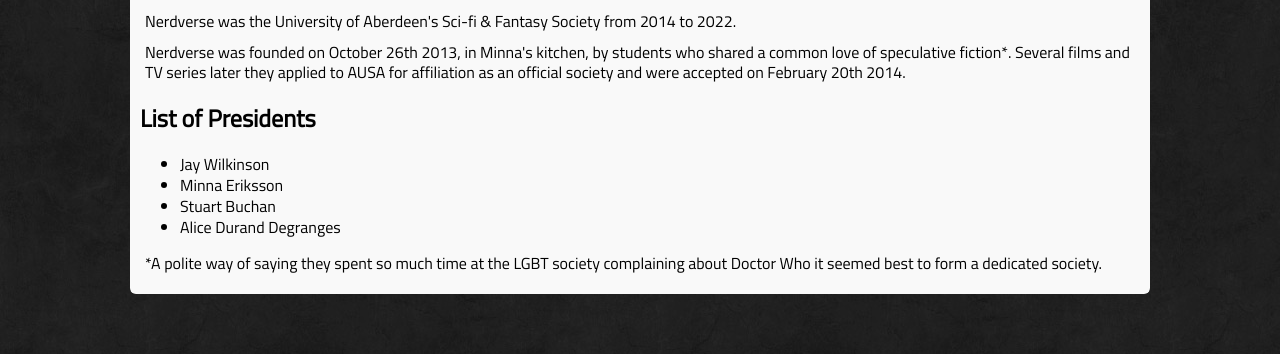
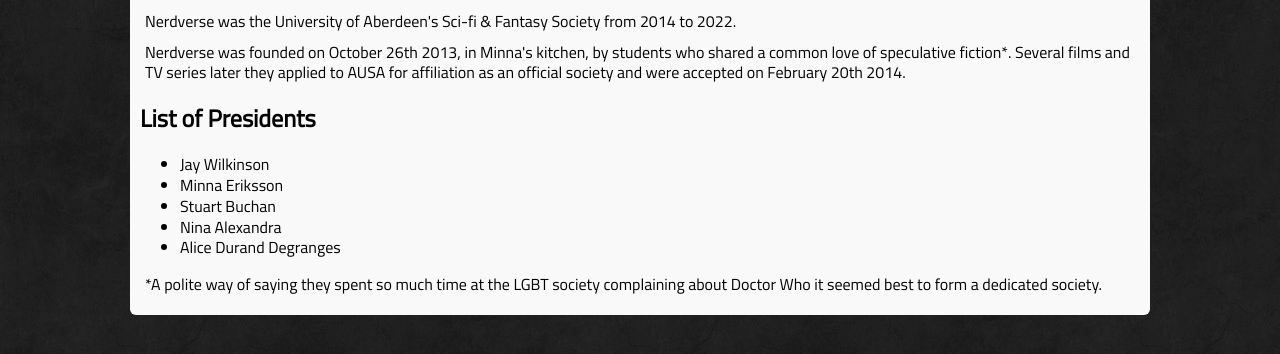
Before and after one commit to kittsville/nerdverse.co.uk, a plain HTML site: page index.html in a window 1280 px wide. Shown: the part 218-572 px from the top of the page. Drawn offline with Linux system fonts and the light colour scheme.

Commit message:
Add Nina to list of presidents

```diff
--- a/index.html
+++ b/index.html
@@ -85,6 +85,7 @@
 				<li>Jay Wilkinson</li>
 				<li>Minna Eriksson</li>
 				<li>Stuart Buchan</li>
+                                <li>Nina Alexandra</li>
 				<li>Alice Durand Degranges</li>
 			</ul>
 			<p>*A polite way of saying they spent so much time at the LGBT society complaining about Doctor Who it seemed best to form a dedicated society.</p>
```
